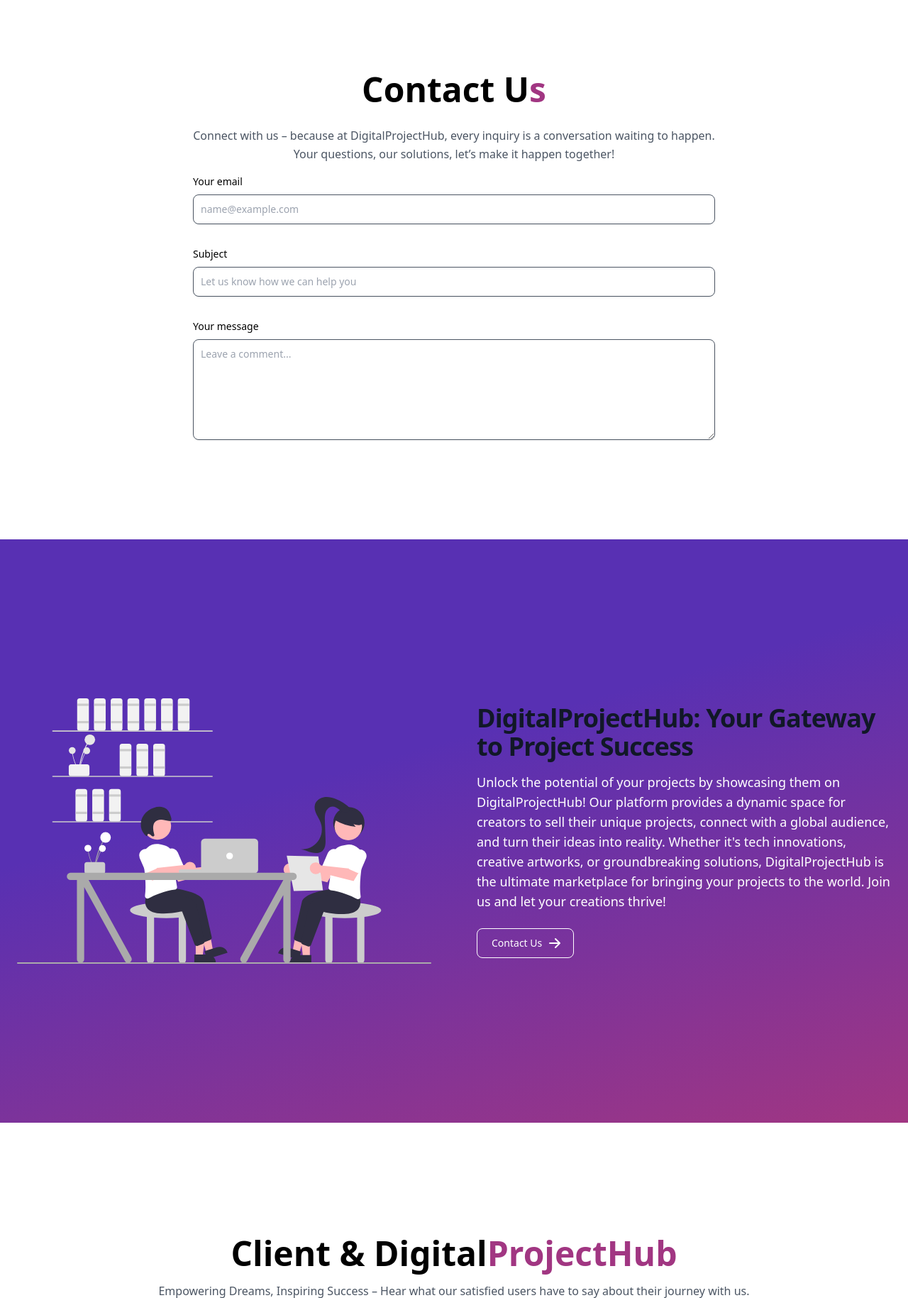
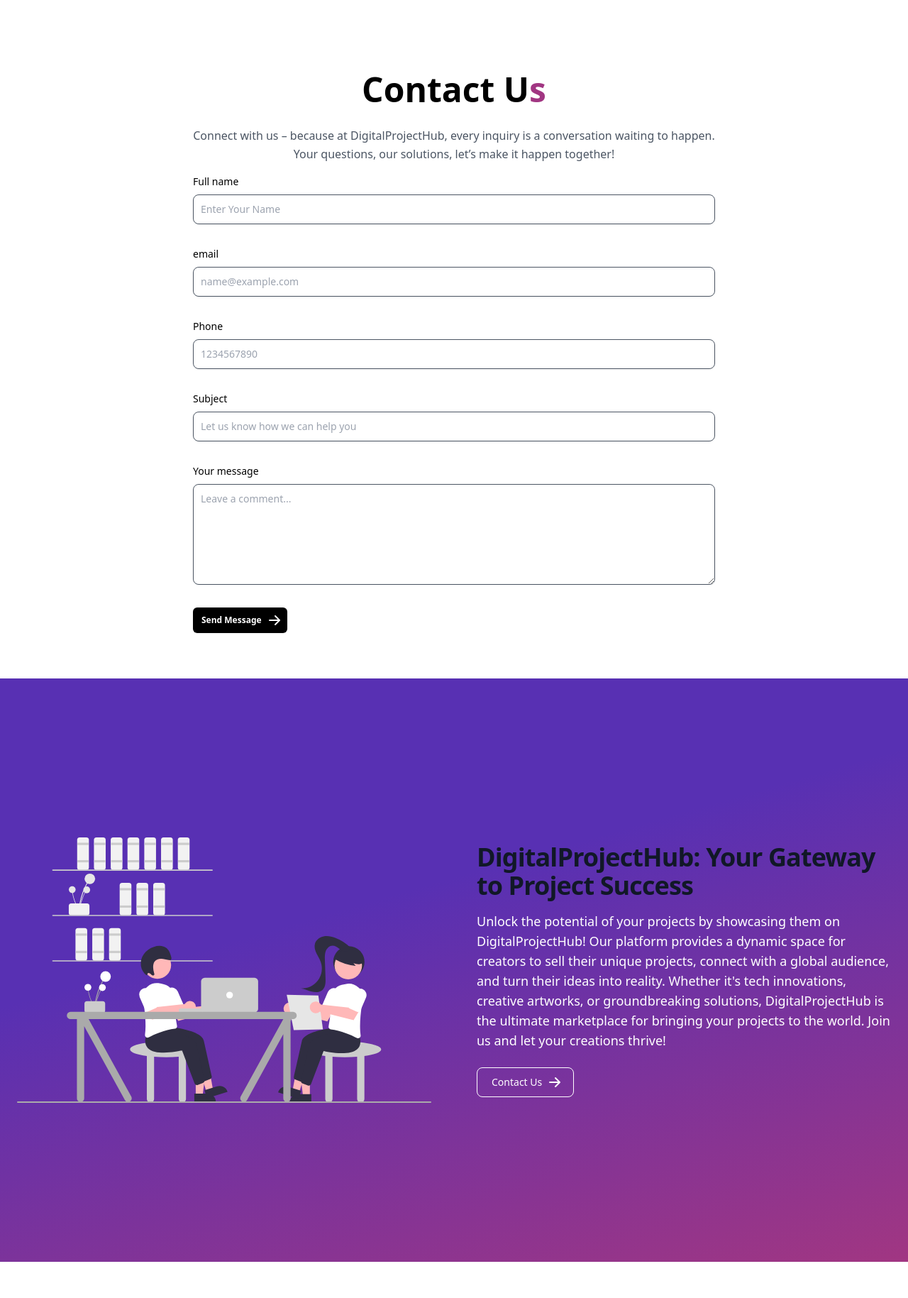
Before and after one commit to Saloni-Vyas/digitalprojecthub.com, a PHP site: page /payment-success/ in a window 1280 px wide. Shown: the part 2250-4079 px from the top of the page at 71% size. Run offline with PHP 8.4, Linux system fonts and the light colour scheme; data that the repository does not hold is empty; some libraries are stand-ins or nearby versions.

Commit message:
add contact form

```diff
--- a/include/contact.php
+++ b/include/contact.php
@@ -7,20 +7,33 @@ color: linear-gradient(344deg, rgba(161,54,130,1) 0%, rgba(88,48,179,1) 61%);">s
         <p class="mt-4 pb-4 text-base leading-relaxed text-center text-gray-600">
             Connect with us – because at DigitalProjectHub, every inquiry is a conversation waiting to happen. Your questions, our solutions, let’s make it happen together!
         </p>
-      <form action="#" class="space-y-8">
+        <form action="contact" method="post" name="contact" class="space-y-8">
             <div>
-              <label for="email" class="block mb-2 text-sm font-medium">Your email</label>
-              <input type="email" id="email" class="shadow-sm border border-gray-300 text-gray-900 text-sm rounded-lg focus:ring-primary-500 focus:border-primary-500 block w-full p-2.5 border-gray-600 placeholder-gray-400 text-white focus:ring-primary-500 focus:border-primary-500 shadow-sm-light" placeholder="name@example.com" required>
+                <label for="name" class="block mb-2 text-sm font-medium">Full name</label>
+                <input type="text" name="name" id="name" class="shadow-sm border border-gray-300 text-gray-900 text-sm rounded-lg focus:ring-primary-500 focus:border-primary-500 block w-full p-2.5 border-gray-600 placeholder-gray-400 focus:ring-primary-500 focus:border-primary-500 shadow-sm-light" placeholder="Enter Your Name" required>
+            </div>
+            <div>
+                <label for="email" class="block mb-2 text-sm font-medium">email</label>
+                <input type="email" name="email" id="email" class="shadow-sm border border-gray-300 text-gray-900 text-sm rounded-lg focus:ring-primary-500 focus:border-primary-500 block w-full p-2.5 border-gray-600 placeholder-gray-400 focus:ring-primary-500 focus:border-primary-500 shadow-sm-light" placeholder="name@example.com" required>
+            </div>
+            <div>
+                <label for="phone" class="block mb-2 text-sm font-medium">Phone</label>
+                <input type="tel" name="phone" id="phone" class="shadow-sm border border-gray-300 text-gray-900 text-sm rounded-lg focus:ring-primary-500 focus:border-primary-500 block w-full p-2.5 border-gray-600 placeholder-gray-400 focus:ring-primary-500 focus:border-primary-500 shadow-sm-light" placeholder="1234567890" required>
             </div>
             <div>
                 <label for="subject" class="block mb-2 text-sm font-medium">Subject</label>
-              <input type="text" id="subject" class="shadow-sm border border-gray-300 text-gray-900 text-sm rounded-lg focus:ring-primary-500 focus:border-primary-500 block w-full p-2.5 border-gray-600 placeholder-gray-400 text-white focus:ring-primary-500 focus:border-primary-500 shadow-sm-light" placeholder="Let us know how we can help you" required>
+                <input type="text" name="subject" id="subject" class="shadow-sm border border-gray-300 text-gray-900 text-sm rounded-lg focus:ring-primary-500 focus:border-primary-500 block w-full p-2.5 border-gray-600 placeholder-gray-400 focus:ring-primary-500 focus:border-primary-500 shadow-sm-light" placeholder="Let us know how we can help you" required>
             </div>
             <div class="sm:col-span-2">
                 <label for="message" class="block mb-2 text-sm font-medium">Your message</label>
-              <textarea id="message" rows="6" class="shadow-sm border border-gray-300 text-gray-900 text-sm rounded-lg focus:ring-primary-500 focus:border-primary-500 block w-full p-2.5 border-gray-600 placeholder-gray-400 text-white focus:ring-primary-500 focus:border-primary-500 shadow-sm-light" placeholder="Leave a comment..."></textarea>
+                <textarea id="message" name="message" rows="6" class="shadow-sm border border-gray-300 text-gray-900 text-sm rounded-lg focus:ring-primary-500 focus:border-primary-500 block w-full p-2.5 border-gray-600 placeholder-gray-400 focus:ring-primary-500 focus:border-primary-500 shadow-sm-light" placeholder="Leave a comment..." required></textarea>
             </div>
-          <button type="submit" class="py-3 px-5 text-sm font-medium text-center text-white rounded-lg bg-primary-700 sm:w-fit hover:bg-primary-800 focus:ring-4 focus:outline-none focus:ring-primary-300 bg-primary-600 hover:bg-primary-700 focus:ring-primary-800">Send message</button>
+
+        <button type="submit" class="inline-flex items-center justify-center rounded-md bg-black px-3 py-2 text-sm font-semibold text-white shadow-sm hover:bg-black/80 focus-visible:outline focus-visible:outline-2 focus-visible:outline-offset-2 focus-visible:outline-black">
+          <span class="block text-xs">Send Message</span> <svg class="ml-2 -mr-1 w-5 h-5" fill="currentColor" viewBox="0 0 20 20" xmlns="http://www.w3.org/2000/svg">
+            <path fill-rule="evenodd" d="M10.293 3.293a1 1 0 011.414 0l6 6a1 1 0 010 1.414l-6 6a1 1 0 01-1.414-1.414L14.586 11H3a1 1 0 110-2h11.586l-4.293-4.293a1 1 0 010-1.414z" clip-rule="evenodd"></path>
+          </svg>
+        </button>
         </form>
     </div>
 </section>
--- a/include/recentproject.php
+++ b/include/recentproject.php
@@ -11,7 +11,6 @@ color: linear-gradient(344deg, rgba(161,54,130,1) 0%, rgba(88,48,179,1) 61%);">P
         <div class="lg:w-1/5 md:w-1/2 p-0 w-full shadow-lg m-2 mt-4 rounded-lg">
           <a href="project?pid=<?php echo $row['pid']; ?>" class="block relative rounded overflow-hidden">
             <img alt="ecommerce" class="object-cover object-center w-full h-full block" decoding="async" loading="lazy" src="images/project/<?php echo $row['image']; ?>">
-
             <div class="mt-4 p-3">
               <div class="flex flex-row justify-between">
                 <h3 class="text-gray-500 text-xs tracking-widest title-font mb-1"><?php echo $row['cname']; ?></h3>
@@ -20,8 +19,6 @@ color: linear-gradient(344deg, rgba(161,54,130,1) 0%, rgba(88,48,179,1) 61%);">P
               <h2 class="text-gray-900 title-font text-sm font-medium"><?php echo $row['title']; ?></h2>
               <div class="flex flex-row mt-2 justify-end">
                 <button type="button" class="inline-flex items-center justify-center rounded-md bg-green-500 mx-2 px-3 py-2 text-sm font-semibold text-white shadow-sm hover:bg-black/80 focus-visible:outline focus-visible:outline-2 focus-visible:outline-offset-2 focus-visible:outline-black">
-
-
                   <span class="block text-xs">₹ <?php echo $row['price']; ?> INR</span>
                 </button>
                 <button type="button" class="inline-flex items-center justify-center rounded-md bg-black px-3 py-2 text-sm font-semibold text-white shadow-sm hover:bg-black/80 focus-visible:outline focus-visible:outline-2 focus-visible:outline-offset-2 focus-visible:outline-black">
--- a/index.php
+++ b/index.php
@@ -85,7 +85,7 @@ color: linear-gradient(344deg, rgba(161,54,130,1) 0%, rgba(88,48,179,1) 61%);">P
       <div class="relative h-48 w-48 flex-shrink-0">
         <img
           class="relative h-48 w-48 rounded-full object-cover"
-          src="images/tean/divyansh.jpg" decoding="async"
+          src="images/team/divyansh.jpg" decoding="async"
                   loading="lazy"
           alt=""
         />
```
Also changed, not shown: contact.php (added, +16 -0 lines), 1 other file. Lines whose indentation alone changed are shown as unchanged.
